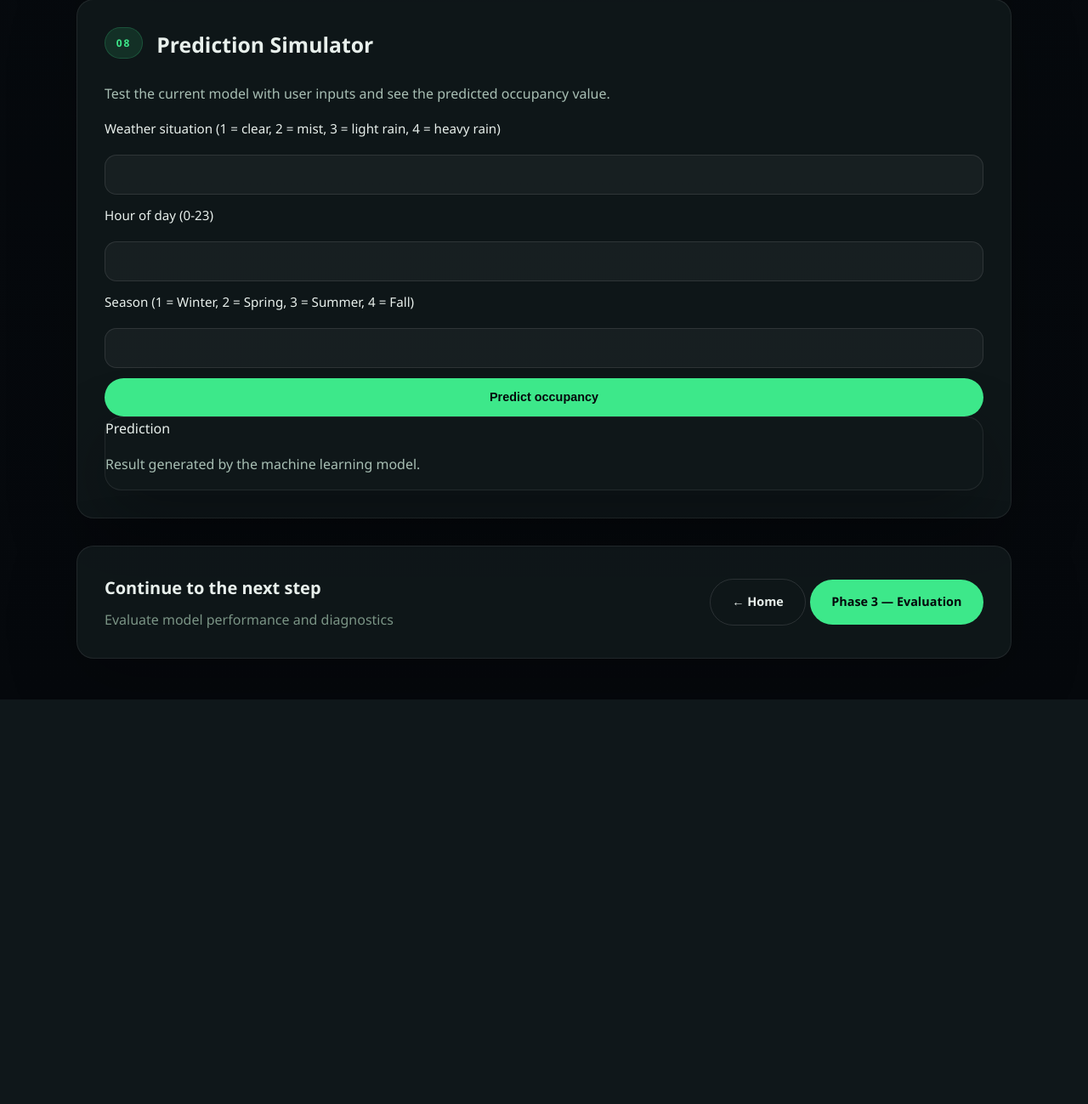
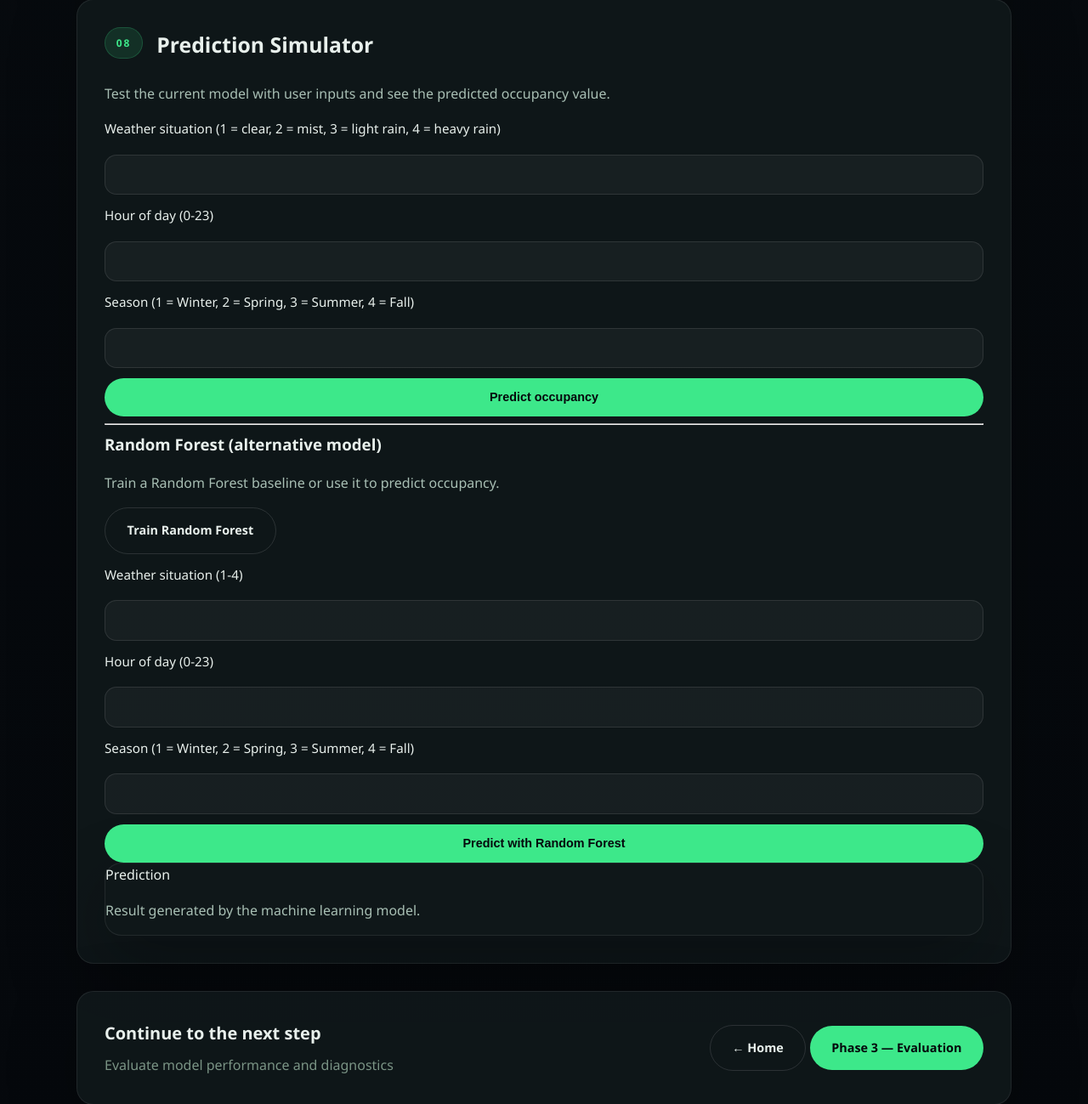
Before and after one commit to LuisaMendez012/ProjectMachine, a Flask app: page /modelo/rf in a window 1280 px wide. Shown: the part 2848-4147 px from the top of the page at 85% size. Before the commit the page ends 3671 px from the top, so only its background shows below. Run offline with Flask 3, Linux system fonts and the light colour scheme.

Commit message:
add Random Forest training and prediction UI (templates/fase2.html)

```diff
--- a/templates/fase2.html
+++ b/templates/fase2.html
@@ -174,6 +174,36 @@
             <button type="submit" class="btn btn-primary">Predict occupancy</button>
         </form>
 
+        <hr>
+        <h3>Random Forest (alternative model)</h3>
+        <p>Train a Random Forest baseline or use it to predict occupancy.</p>
+        <div style="margin-bottom:12px;">
+            <a href="/rf/train" class="btn btn-outline">Train Random Forest</a>
+        </div>
+        <form method="POST" action="/modelo/rf" class="input-group">
+            <label for="clima_rf">Weather situation (1-4)</label>
+            <input type="number" name="clima" id="clima_rf" min="1" max="4" step="1" required>
+
+            <label for="hora_rf">Hour of day (0-23)</label>
+            <input type="number" name="hora" id="hora_rf" min="0" max="23" step="1" required>
+
+            <label for="zona_rf">Season (1 = Winter, 2 = Spring, 3 = Summer, 4 = Fall)</label>
+            <input type="number" name="zona" id="zona_rf" min="1" max="4" step="1" required>
+
+            <button type="submit" class="btn btn-primary">Predict with Random Forest</button>
+        </form>
+
+        {% if resultado_rf is not none %}
+        <div class="result-box">
+            <div class="result-score">
+                <span class="big-num">{{ resultado_rf }}</span>
+                <span class="score-label">RF Prediction</span>
+            </div>
+            <div class="result-divider"></div>
+            <p class="result-desc">Result generated by the Random Forest model.</p>
+        </div>
+        {% endif %}
+
         {% if resultado is not none %}
         <div class="result-box">
             <div class="result-score">
```
